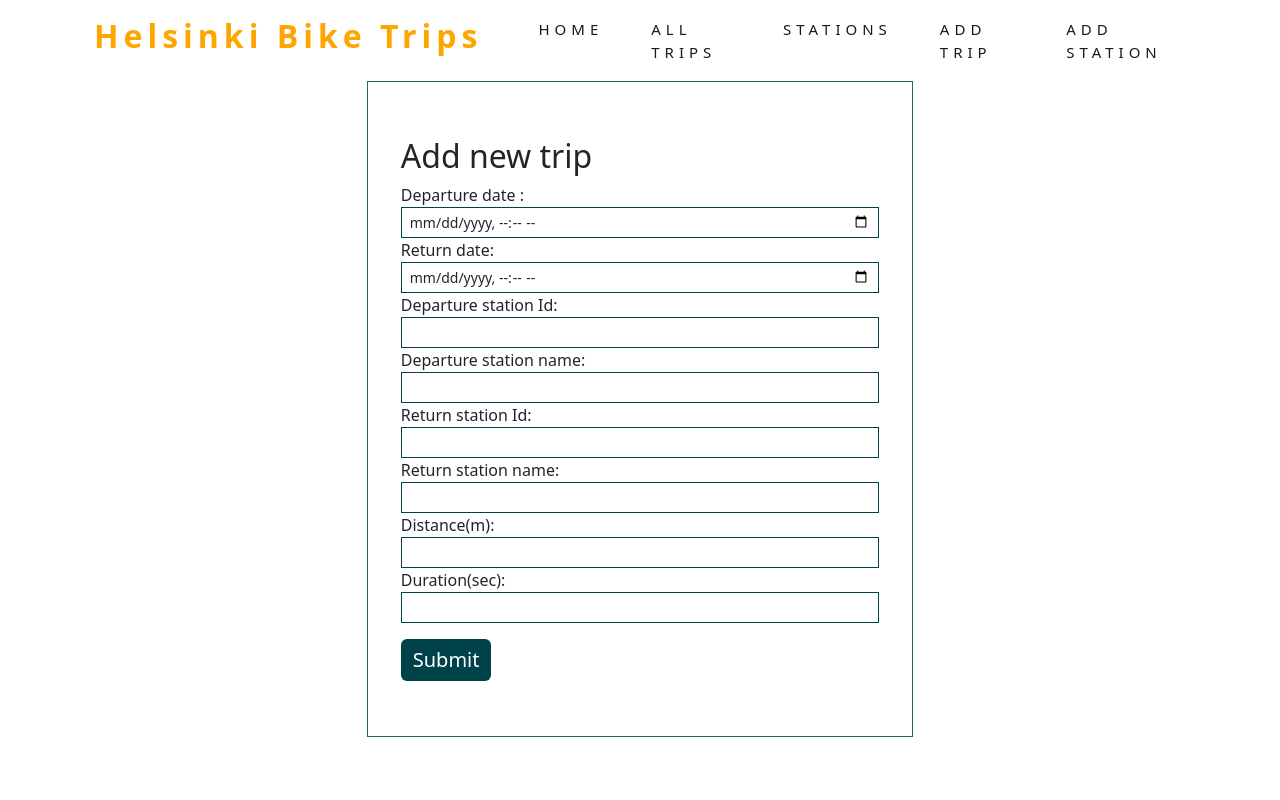
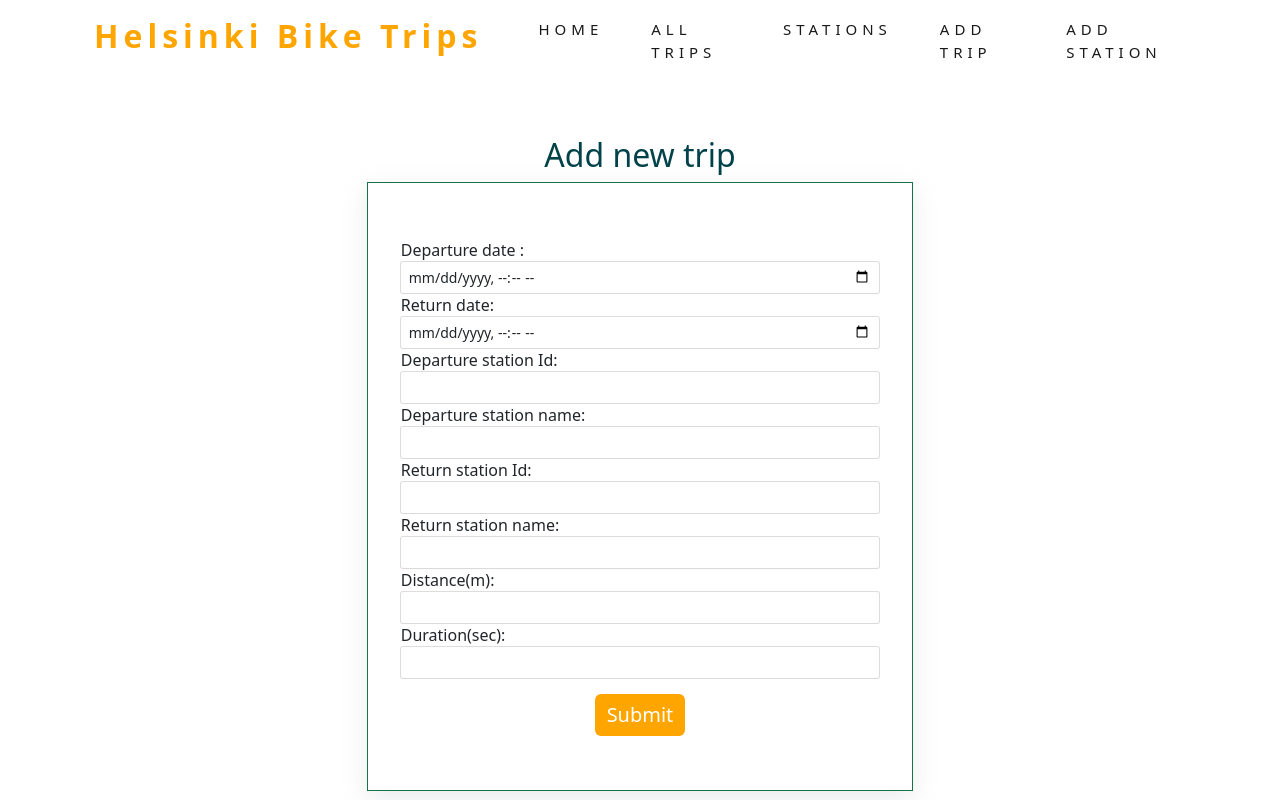
Before and after one commit to Jean198/solita-frontend, a React (Create React App) app: page /trips/add-trip in a window 1280 px wide. Built offline with nearby package versions, Linux system fonts and the light colour scheme; no server answers.

Commit message:
styled add-trip form

```diff
--- a/src/components/addTrip/AddTrip.js
+++ b/src/components/addTrip/AddTrip.js
@@ -4,6 +4,7 @@ import "react-toastify/dist/ReactToastify.css";
 import axios from "axios";
 import { useNavigate } from "react-router-dom";
 import {URL} from '../../App'
+import './addTrip.css'
 
 const AddTrip = () => {
   const navigate = useNavigate();
@@ -70,8 +71,11 @@ const AddTrip = () => {
   return (
     <div className="container">
       <ToastContainer />
-      <form className="form-inline" onSubmit={handleSubmit}>
-        <h2>Add new trip</h2>
+      <div className="add-trip-title-container">
+      <h2>Add new trip</h2>
+      </div>
+      <form className="form-inline add-trip-form" onSubmit={handleSubmit} >
+
         <div className="form-group ">
           <label htmlFor="email">Departure date :</label>
           <input
@@ -160,9 +164,11 @@ const AddTrip = () => {
             onChange={handleInputChange}
           />
         </div>
-        <button type="submit" className="btn btn-success mt-3">
+        <div className="add-trip-submit-button">
+        <button type="submit" className="btn btn-success mt-3 ">
           Submit
         </button>
+        </div>
       </form>
     </div>
   );
--- /dev/null
+++ b/src/components/addTrip/addTrip.css
@@ -0,0 +1,32 @@
+.add-trip-title-container{
+    text-align: center;
+    margin-top: 5%;
+    color:#004249;
+}
+
+
+
+.add-trip-form{
+    border:none;
+    box-shadow: rgba(149, 157, 165, 0.2) 0px 8px 24px;
+}
+
+.add-trip-form input{
+    border: none !important;;
+    box-shadow: rgba(0, 0, 0, 0.02) 0px 1px 3px 0px, rgba(27, 31, 35, 0.15) 0px 0px 0px 1px;
+    border-radius: 2px!important;
+}
+
+.add-trip-submit-button{
+    margin: 0 auto!important;
+    text-align: center;
+}
+.add-trip-submit-button button{
+    background-color: orange!important;
+}
+
+.add-trip-submit-button button:hover{
+ background:none!important;
+ color:#004249!important;
+ border: solid 1px orange!important;
+}
```
